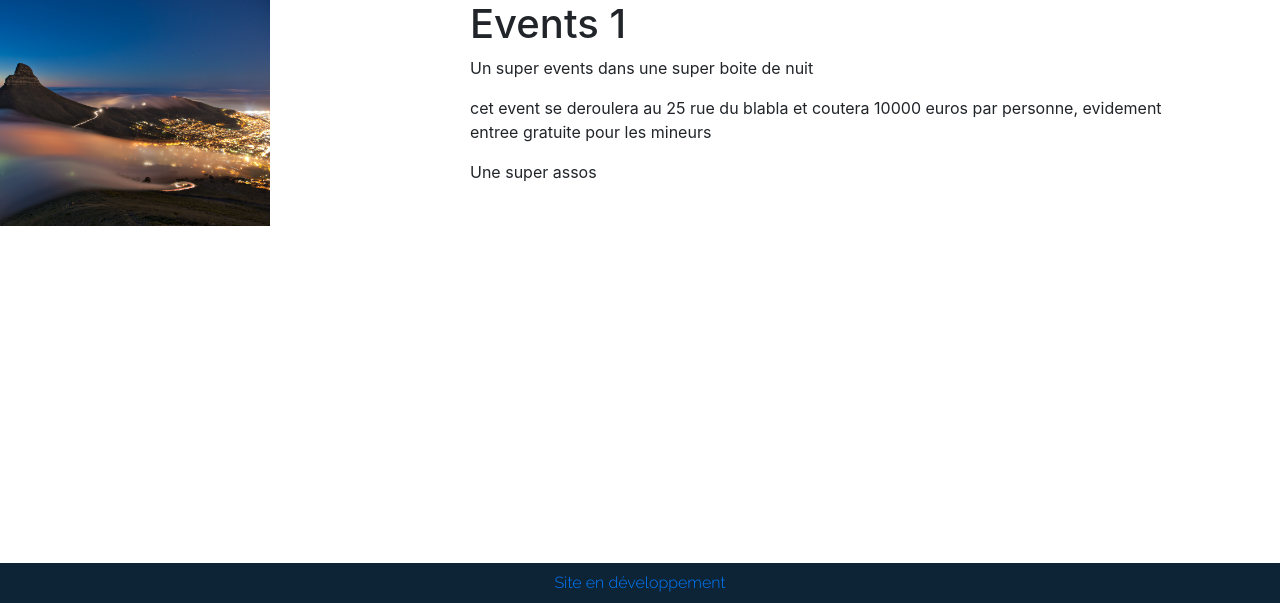
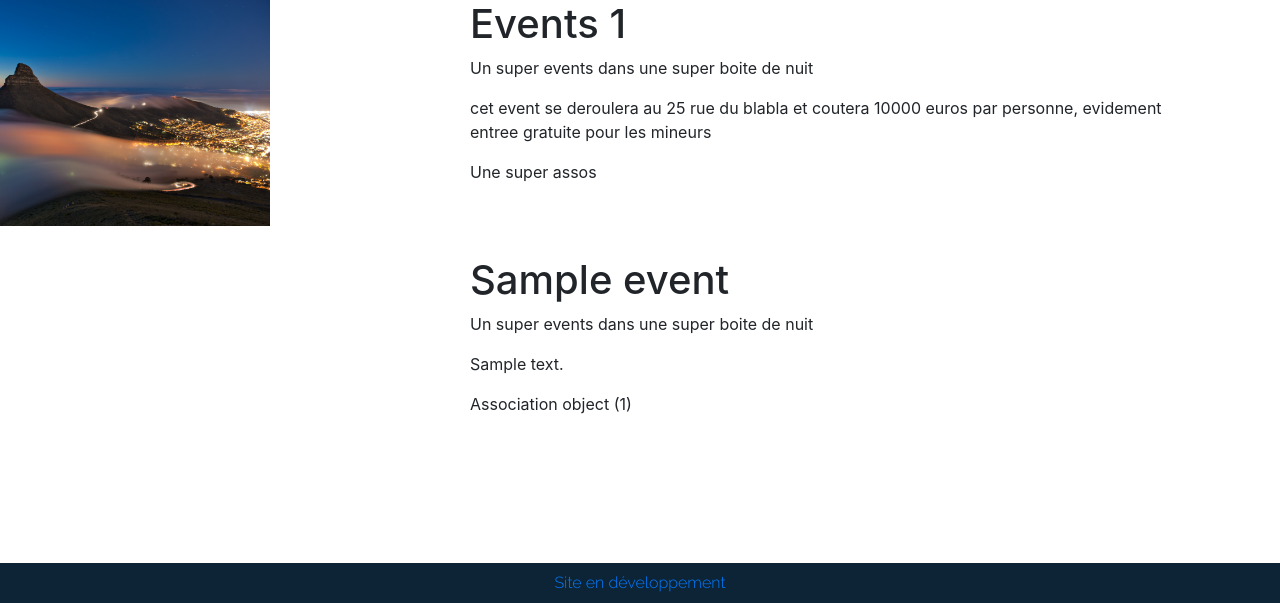
Before and after one commit to MrColorado/YakaChoisir, a Django app: template src/templates/page_defilante/page_defilente.html in a window 1280 px wide. Shown: the part 197-800 px from the top of the page. Run offline with Django 3.2, Linux system fonts and the light colour scheme; the template is opened without the code that fills it: values that come from a table or form of the project are taken from there, others are empty; tables that the repository leaves empty hold one stand-in row (values such as "Sample post"); some libraries are stand-ins or nearby versions.

Commit message:
[EVENT] add a variable in view for manage the event db

```diff
--- a/src/database/views.py
+++ b/src/database/views.py
@@ -1,5 +1,4 @@
 from django.shortcuts import render
-
 
 # Create your views here.
 
@@ -16,3 +15,7 @@
 
 def specific_event(request):
     return render(request, 'events/specific_event.html')
+
+def event(request):
+    events = Event.objects.all()
+    return render(request, 'page_defilante/page_defilente.html', {'events': events})
--- a/src/templates/page_defilante/page_defilente.html
+++ b/src/templates/page_defilante/page_defilente.html
@@ -13,6 +13,7 @@
         right: 50%;
     }
     </style>
+
     <div class="container" style="margin-top: 30px">
     <div class="row">
         <div class="col-sm-4">
@@ -30,4 +31,25 @@
         </div>
     </div>
     </div>
+
+     {% for e in events %}
+         <div class="container" style="margin-top: 30px">
+             <div class="row">
+                 <div class="col-sm-4">
+                     <div class="container2">
+                         <img {{e.photo}} class="float-left">
+                     </div>
+                 </div>
+                 <div class="col-sm-8">
+                     <h1>{{ e.title}}</h1>
+                     <p>Un super events dans une super boite de nuit</p>
+                     <blockquote class="blockquote-reverse">
+                         <p>{{ e.description }}</p>
+                         <footer> {{ e.association_id }}</footer>
+                     </blockquote>
+                 </div>
+             </div>
+         </div>
+     {% endfor %}
+
 {% endblock %}
```
